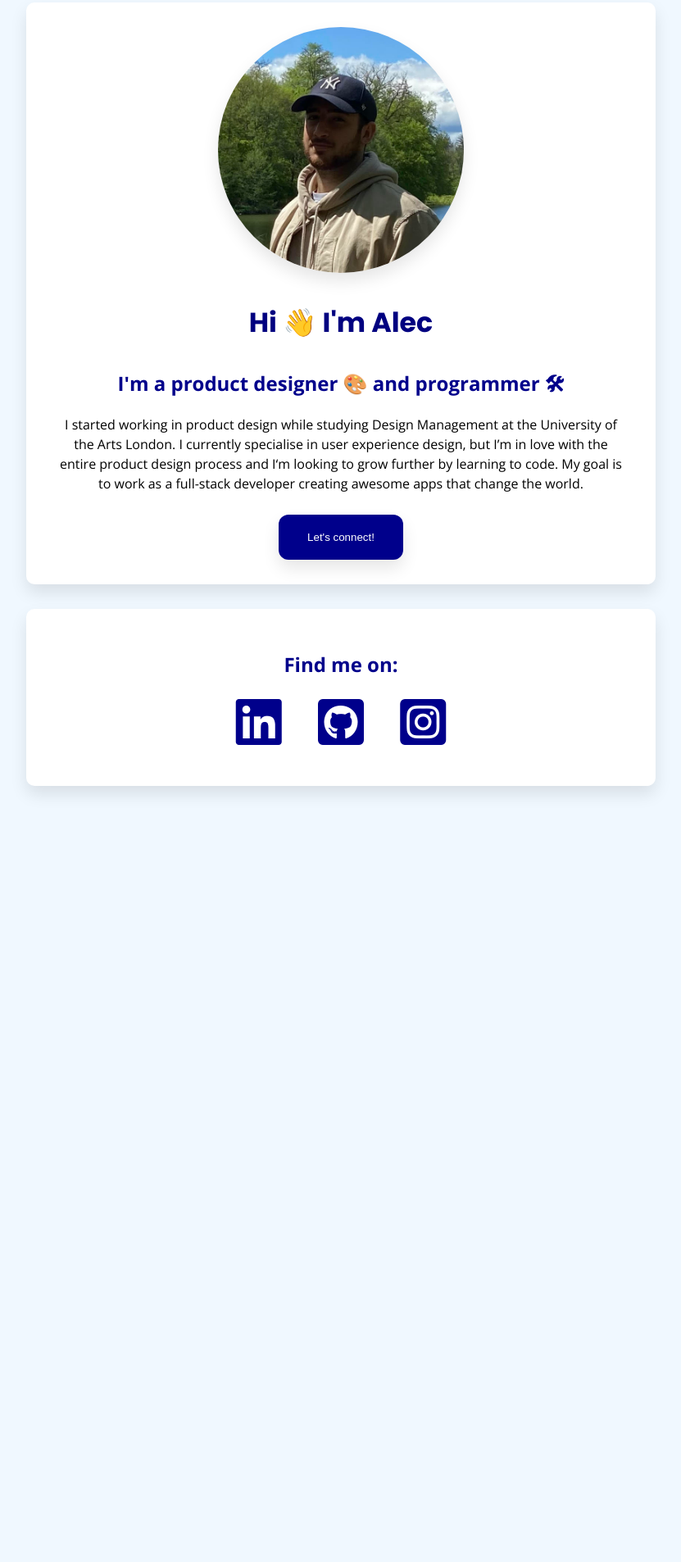
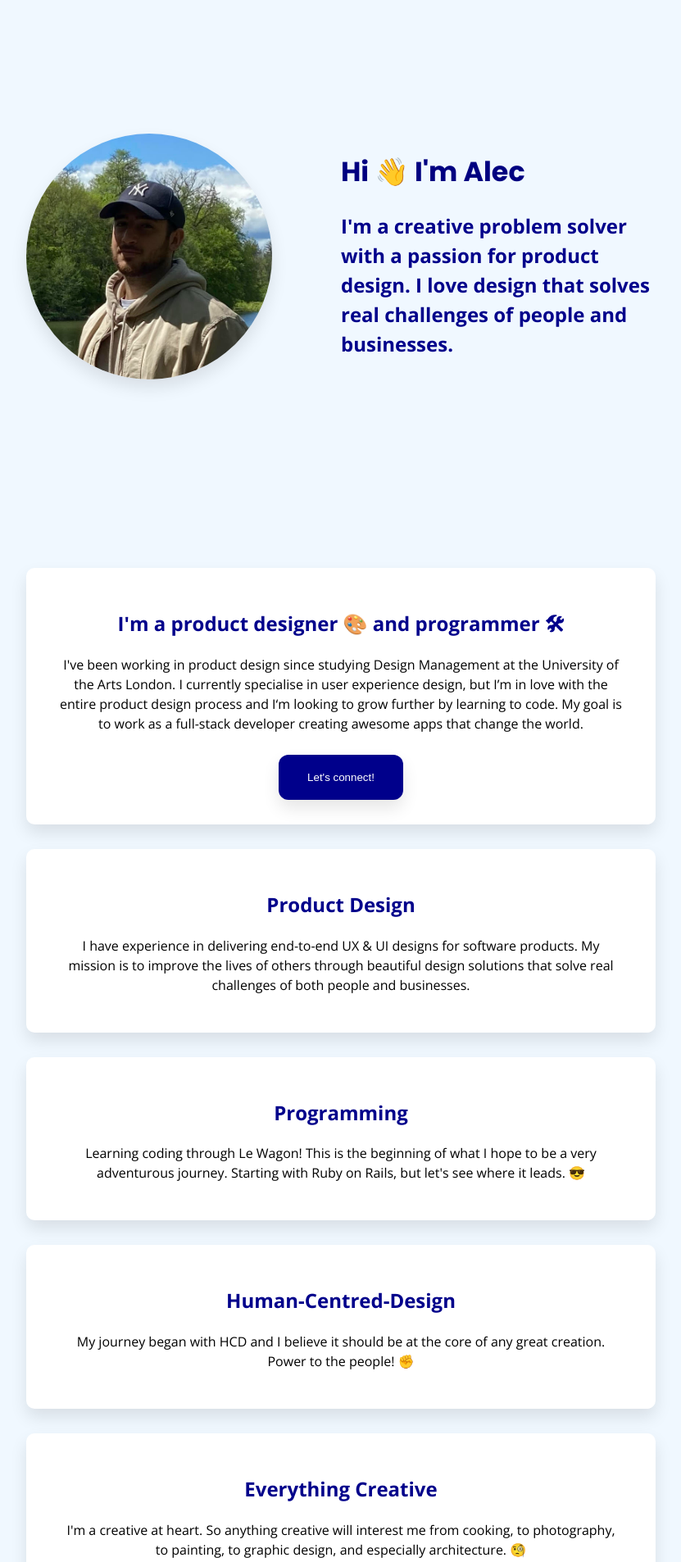
Before and after one commit to alecstrobel/profile, a plain HTML site: page index.html in a window 1280 px wide. Shown: the part 45-1951 px from the top of the page at 82% size, without its empty margins (224-1055 px from the left). Before the commit the page ends 1034 px from the top, so only its background shows below. Drawn offline with nearby package versions, Linux system fonts and the light colour scheme.

Commit message:
updated profile

```diff
--- a/index.html
+++ b/index.html
@@ -3,34 +3,59 @@
   <head>
     <meta charset="UTF-8">
     <meta name="viewport" content="width=device-width, initial-scale=1">
-    <title>My Profile</title>
+    <title>My Profile 🚀</title>
     <link rel="stylesheet" href="style.css">
     <link rel="stylesheet" href="https://use.fontawesome.com/releases/v6.1.2/css/all.css">
   </head>
   <body>
     <div class="container">
+      <div class="hero-container">
+        <div class="row">
+          <div class="column">
+            <img class="img-circle" src="images/portrait.jpeg" alt="Profile image of Alec">
+          </div>
+          <div class="column">
+            <h1>Hi 👋 I'm Alec</h1>
+            <h2>I'm a creative problem solver with a passion for product design. I love design that solves real challenges of people <strong>and</strong> businesses.</h2>
+          </div>
+        </div>
+      </div>
       <div class="card-white">
-        <img class="img-circle" src="images/portrait.jpeg" alt="Profile image of Alec">
-        <h1>Hi 👋 I'm Alec</h1>
         <h2>I'm a product designer 🎨 and programmer 🛠</h2>
-        <p>I started working in product design while studying Design Management at the University of the Arts London. I currently specialise in user experience design, but I’m in love with the entire product design process and I‘m looking to grow further by learning to code. My goal is to work as a full-stack developer creating awesome apps that change the world.</p>
-        <button class="btn-blue" type="submit" href="#">Let's connect!</button>
+        <p>I've been working in product design since studying Design Management at the University of the Arts London. I currently specialise in user experience design, but I’m in love with the entire product design process and I‘m looking to grow further by learning to code. My goal is to work as a full-stack developer creating awesome apps that change the world.</p>
+        <button class="btn-blue" type="submit" href="https://www.linkedin.com/in/alec-strobel-1791871aa/">Let's connect!</button>
+      </div>
+      <div class="card-white">
+        <h2>Product Design</h2>
+        <p>I have experience in delivering end-to-end UX & UI designs for software products. My mission is to improve the lives of others through beautiful design solutions that solve real challenges of both people and businesses.</p>
+      </div>
+      <div class="card-white">
+        <h2>Programming</h2>
+        <p>Learning coding through Le Wagon! This is the beginning of what I hope to be a very adventurous journey. Starting with Ruby on Rails, but let's see where it leads. 😎</p>
+      </div>
+      <div class="card-white">
+        <h2>Human-Centred-Design</h2>
+        <p>My journey began with HCD and I believe it should be at the core of any great creation. Power to the people! ✊</p>
+      </div>
+      <div class="card-white">
+        <h2>Everything Creative</h2>
+        <p>I'm a creative at heart. So anything creative will interest me from cooking, to photography, to painting, to graphic design, and especially architecture. 🧐</p>
       </div>
       <div class="card-white">
         <ul class="list-inline">
           <h2>Find me on:</h2>
           <li>
-            <a href="#">
+            <a href="https://www.linkedin.com/in/alec-strobel-1791871aa/">
               <i class="fa-brands fa-linkedin fa-4x"></i>
             </a>
           </li>
           <li>
-            <a href="#">
+            <a href="https://github.com/alecstrobel/profile">
               <i class="fa-brands fa-square-github fa-4x"></i>
             </a>
           </li>
           <li>
-            <a href="#">
+            <a href="https://www.instagram.com/thatdudestrobel/">
               <i class="fa-brands fa-square-instagram fa-4x"></i>
             </a>
           </li>
--- a/style.css
+++ b/style.css
@@ -10,12 +10,33 @@ body {
   line-height: 1.5;
 }
 
+.container {
+  width: 60vw;
+  margin: 0 auto;
+  padding-top: 40px;
+}
+
+.hero-container {
+  height: 60vh;
+  padding-top: 20vh;
+  padding-bottom: 5vh;
+  margin-bottom: 10px;
+}
+
+.row {
+  display: flex;
+}
+
+.column {
+  flex: 50%;
+}
+
 h1 {
   color: navy;
   font-family: 'Poppins', sans-serif;
   font-weight: 700;
   font-size: 25pt;
-  line-height: 2;
+  line-height: 1.5;
 }
 
 h2 {
@@ -33,11 +54,6 @@ a:hover {
   color: blue;
 }
 
-.container {
-  width: 60vw;
-  margin: 0 auto;
-  padding-top: 40px;
-}
 
 @media (max-width: 960px) {
   /* For a screen < 960px, this CSS will be read */
```
